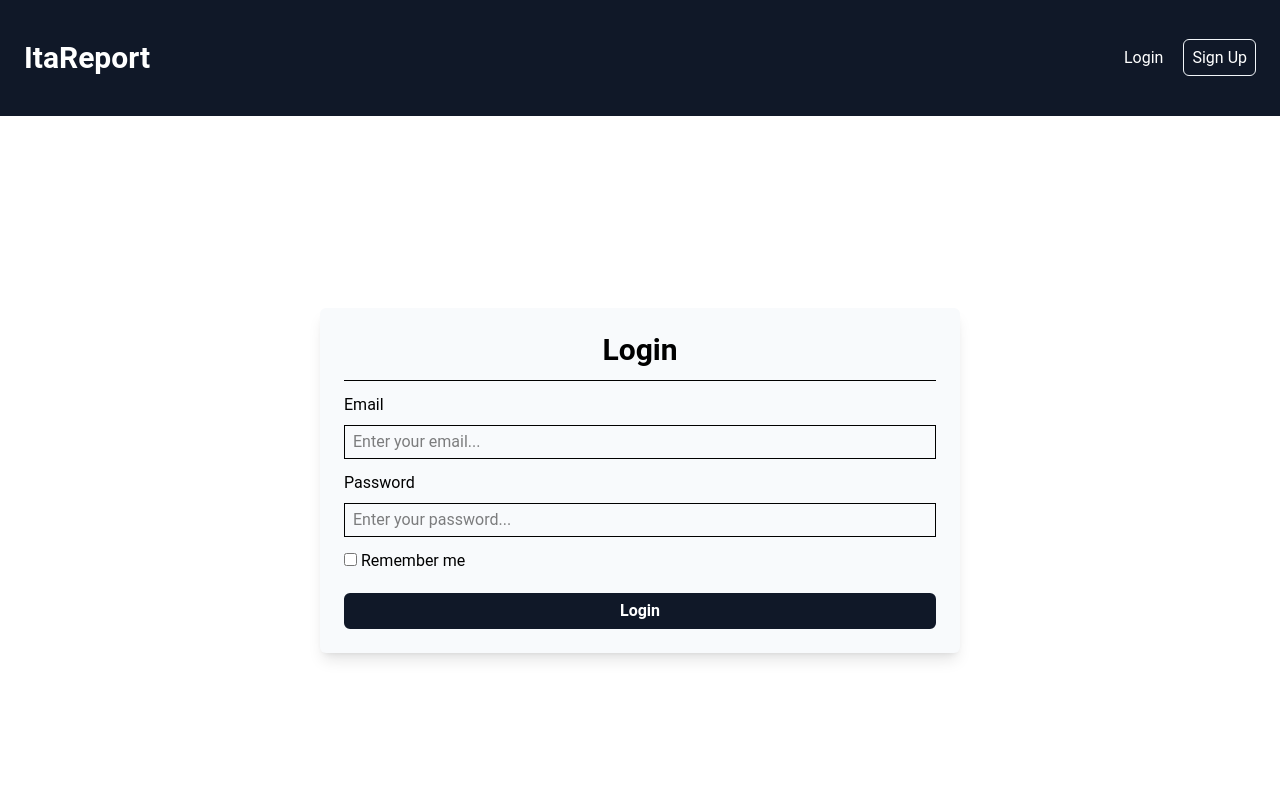
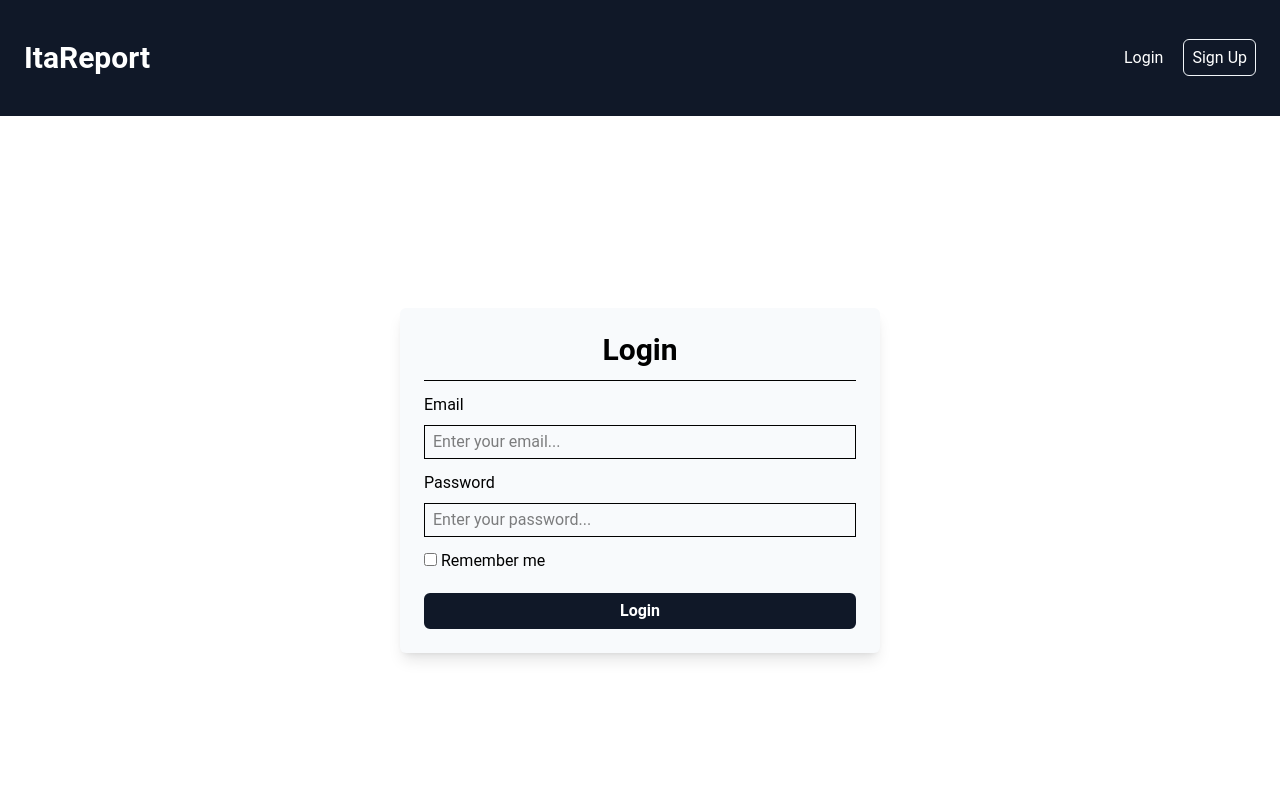
Before and after one commit to EricmesquiBR/itareport-api, a React (Vite) app in the folder apps/web/: page /login in a window 1280 px wide. Shown: the top 800 px of the page. Built offline with nearby package versions, Linux system fonts and the light colour scheme; no server answers.

Commit message:
fix(web): fix form widths using max-width instead of vh
- Replace width: 80vh/90vh with width: 100% + max-width: 480px/640px
- vh is wrong unit for horizontal sizing — breaks on ultrawide and mobile

Closes #41

```diff
--- a/apps/web/src/index.css
+++ b/apps/web/src/index.css
@@ -67,11 +67,18 @@ body {
 
 /* Forms */
 .form-login {
-  width: 80vh;
+  width: 100%;
+  max-width: 480px;
 }
 
 .form-register {
-  width: 90vh;
+  width: 100%;
+  max-width: 640px;
+}
+
+.form-register {
+  width: 100%;
+  max-width: 640px;
 }
 
 /* Footer */
```
